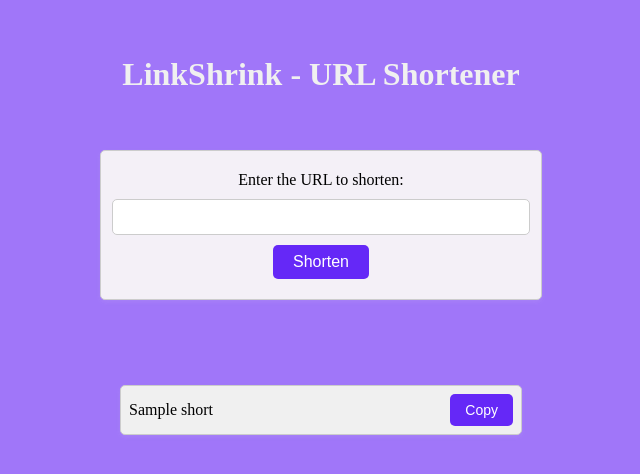
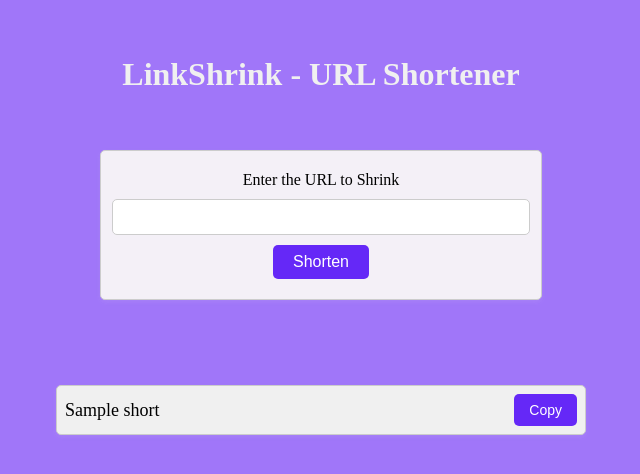
Before and after one commit to SarumathyPrabakaran/LinkShrink, a Flask app: template templates/index.html in a window 1280 px wide. Shown: the top 474 px of the page, without its empty margins (319-959 px from the left). Run offline with Flask 3, Linux system fonts and the light colour scheme; the template is opened without the code that fills it: most values are stand-ins (such as "Sample title", 1, 10 or a date in 2020).

Commit message:
working fine

```diff
--- a/templates/styles.css
+++ b/static/css/style.css
@@ -74,7 +74,7 @@ body {
   }
 
   .result-box {
-    width: 30%;
+    width: 40%;
     display: flex;
     align-items: center;
     padding: 8px;
@@ -85,8 +85,8 @@ body {
   }
 
   .result-box span {
-    flex-grow: 1;
-    font-size: 16px;
+    flex-grow: 3;
+    font-size: 18px;
     word-break: break-all;
   }
 
--- a/templates/index.html
+++ b/templates/index.html
@@ -5,13 +5,13 @@
     <meta charset="UTF-8">
     <meta name="viewport" content="width=device-width, initial-scale=1.0">
     <title>LinkShrink</title>
-    <link rel="stylesheet" href="styles.css">
+    <link rel="stylesheet" href="{{ url_for('static', filename='css/style.css') }}">
 </head>
 <body>
     <h1>LinkShrink - URL Shortener</h1>
     <div class="cont">
         <form action="/" method="post">
-            <label for="long_url">Enter the URL to shorten:</label>
+            <label for="long_url">Enter the URL to Shrink</label>
             <input type="text" id="long_url" name="long_url" required>
             <input type="submit" value="Shorten">
         </form>
```
